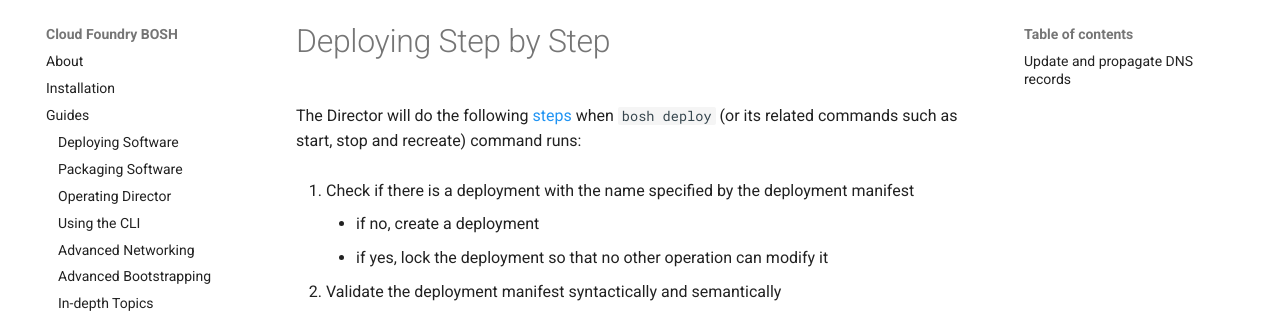
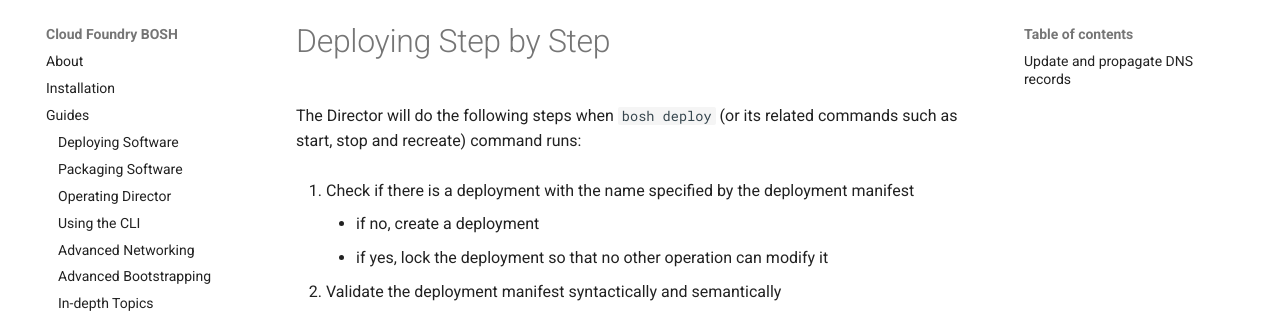
Before and after one commit to cloudfoundry/docs-bosh, an MkDocs documentation site: the page built from content/deploying-step-by-step.md, in a window 1280 px wide and 900 px high. Shown: the part 125-438 px from the top of the window. Built offline with MkDocs 1.6.1 and Material for MkDocs 9.7.7, drawn with Linux system fonts in a browser that asks for light colours; old or Windows-style settings are respelled for this version of MkDocs; part of the change alters nothing that is shown.

```diff
--- a/content/deploying-step-by-step.md
+++ b/content/deploying-step-by-step.md
@@ -1,4 +1,4 @@
-The Director will do the following [steps](https://www.youtube.com/watch?v=ay6GjmiJTPM) when `bosh deploy` (or its related commands such as start, stop and recreate) command runs:
+The Director will do the following steps when `bosh deploy` (or its related commands such as start, stop and recreate) command runs:
 
 1. Check if there is a deployment with the name specified by the deployment manifest
     - if no, create a deployment
```
